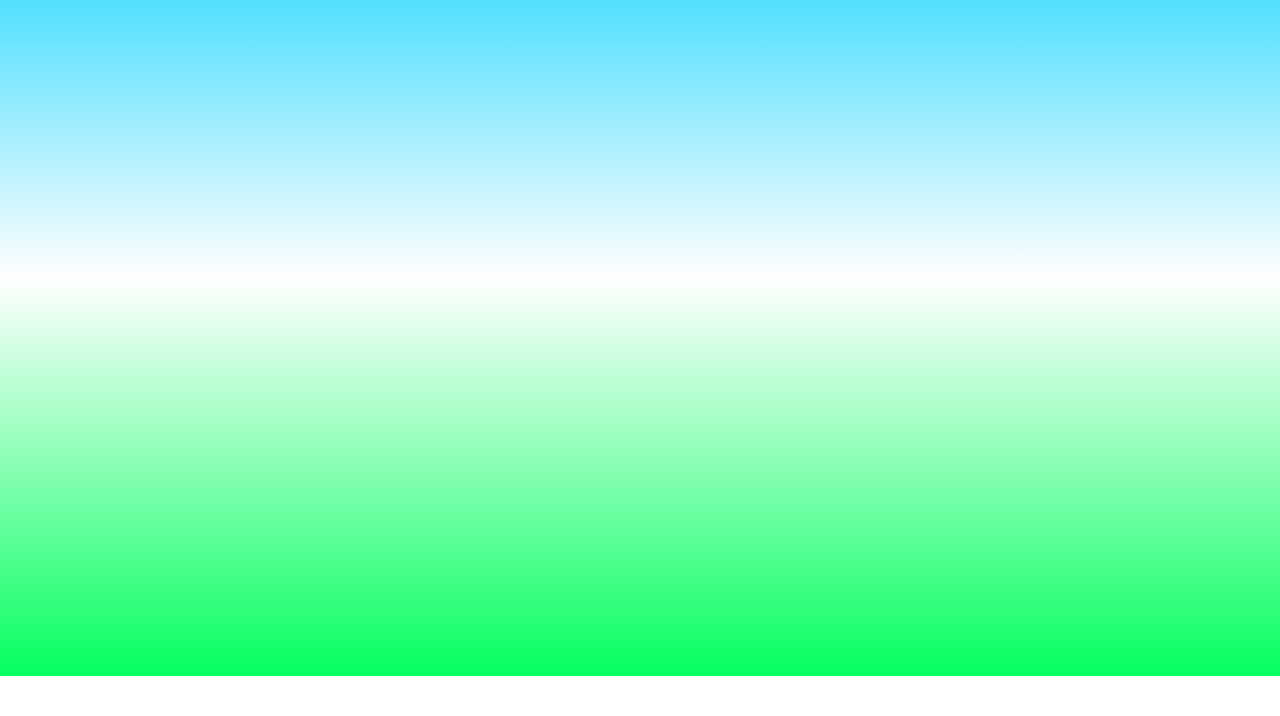
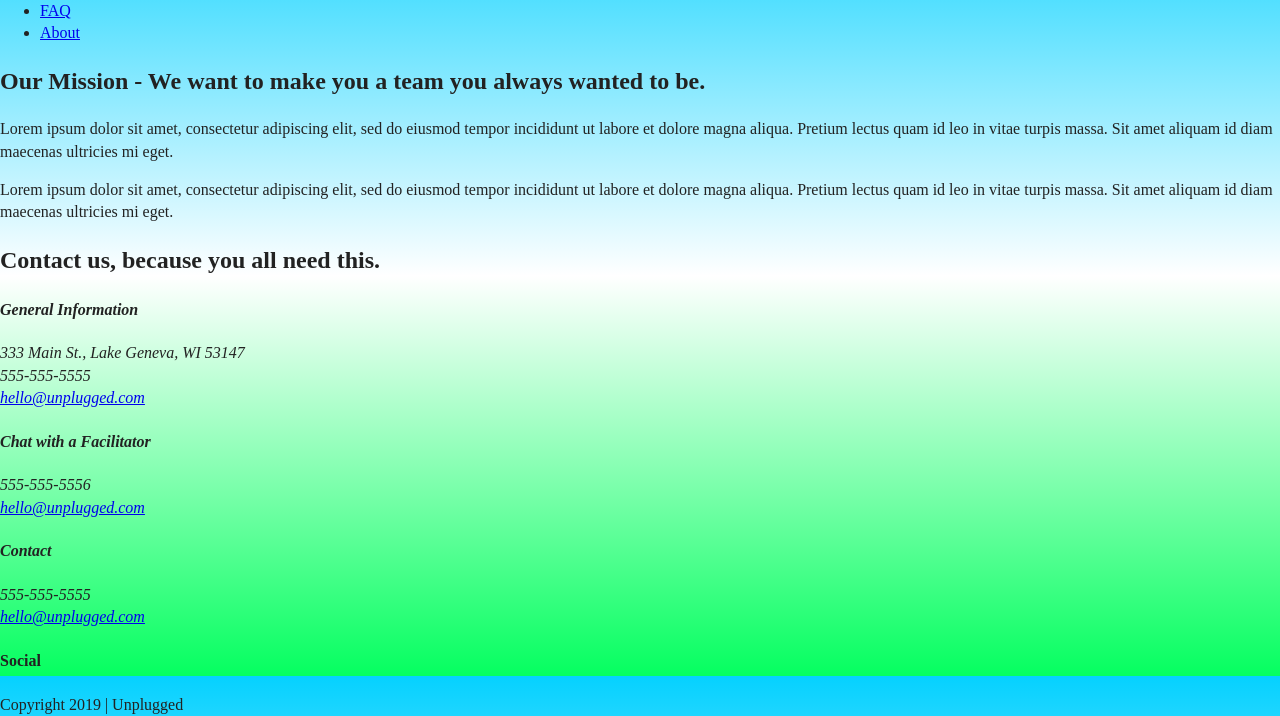
Before and after one commit to shalynp/unplugged-retreat, a website: page about/index.html in a window 1280 px wide. Shown: the part 124-840 px from the top of the page. Before the commit the page ends 800 px from the top, so only its background shows below. Drawn offline with Linux system fonts and the light colour scheme.

Commit message:
added about page

```diff
--- a/about/index.html
+++ b/about/index.html
@@ -23,9 +23,101 @@
 </head>
 
 <body>
+    <header>
+      <div class="content-wrapper">
+        <a href="#">
+          <img src="../img/unpluggedlogo.png" alt="unplugged logo">
+        </a>
+        <div class="header-divider"></div>
+          <nav>
+            <ul>
+              <li><a href="faq/index.html" target="_blank">FAQ</a></li>
+              <li><a href="index.html">About</a></li>
+            </ul>
+          </nav>
+      </div>
+    </header>
+
+    <main>
+
+      <section class="mission">
+          <div class="content-wrapper">
+            <h2> Our Mission - We want to make you a team you always wanted to be. </h2>
+            <div class="mission-content">
+                <p>
+                  Lorem ipsum dolor sit amet, consectetur adipiscing elit, sed do eiusmod tempor incididunt ut labore et dolore magna aliqua. Pretium lectus quam id leo in vitae turpis massa. Sit amet aliquam id diam maecenas ultricies mi eget.
+                </p>
+                <p>
+                  Lorem ipsum dolor sit amet, consectetur adipiscing elit, sed do eiusmod tempor incididunt ut labore et dolore magna aliqua. Pretium lectus quam id leo in vitae turpis massa. Sit amet aliquam id diam maecenas ultricies mi eget.
+                </p>
+            </div>
+          </div>
+      </section>
+
+      <section class="map">
+        <figure>
+        </figure>
+      </section>
+
+      <section class="contact-section">
+        <div class="content-wrapper">
+          <h2>Contact us, because you all need this.</h2>
+          <address class="contact-content">
+            <div>
+              <h4>General Information</h4>
+              <p>
+                333 Main St., Lake Geneva, WI 53147 </br>
+                555-555-5555</br>
+                <a href="mailto:hello@unplugged.com">hello@unplugged.com</a>
+              </p>
+            </div>
+            <div>
+              <h4>Chat with a Facilitator</h4>
+              <p>
+                555-555-5556</br>
+                <a href="mailto:facilitator@unplugged.com">hello@unplugged.com</a>
+              </p>
+            </div>
+          </address>
+        </div> <!--content-wrapper ends here-->
+      </section>
+    <main>
+
+
+    <footer>
+        <div class="content-wrapper">
+          <div class="footer-content">
+            <div class="contact">
+              <address>
+                <h4>Contact</h4>
+                <p>
+                  555-555-5555</br>
+                  <a href="mailto:hello@unplugged.com">hello@unplugged.com</a>
+                </p>
+              </address>
+            </div> <!-- contact ends here     -->
+            <div class="social">
+              <h4>Social</h4>
+              <div class="social-icons">
+                <p>
+                  <a href="https://www.facebook.com/Skillcrush/" target="_blank"></a>
+                </p>
+                <p>
+                  <a href="https://twitter.com/Skillcrush" target="_blank"></a>
+                </p>
+                <p>
+                  <a href="https://www.instagram.com/skillcrush/" target="_blank"></a>
+                </p>
+              </div>
+            </div> <!-- social ends here     -->
+        </div> <!-- footer-content ends here  -->
+      </div> <!-- footer content-wrapper ends here  -->
+      <div class="copyright">
+        <p>Copyright 2019 | Unplugged</p>
+      </div>
+    </footer>
 
   <!-- Add your site or application content here -->
-  <p>Hello world! This is HTML5 Boilerplate.</p>
   <script src="../js/vendor/modernizr-3.11.2.min.js"></script>
   <script src="../js/plugins.js"></script>
   <script src="../js/main.js"></script>
```
